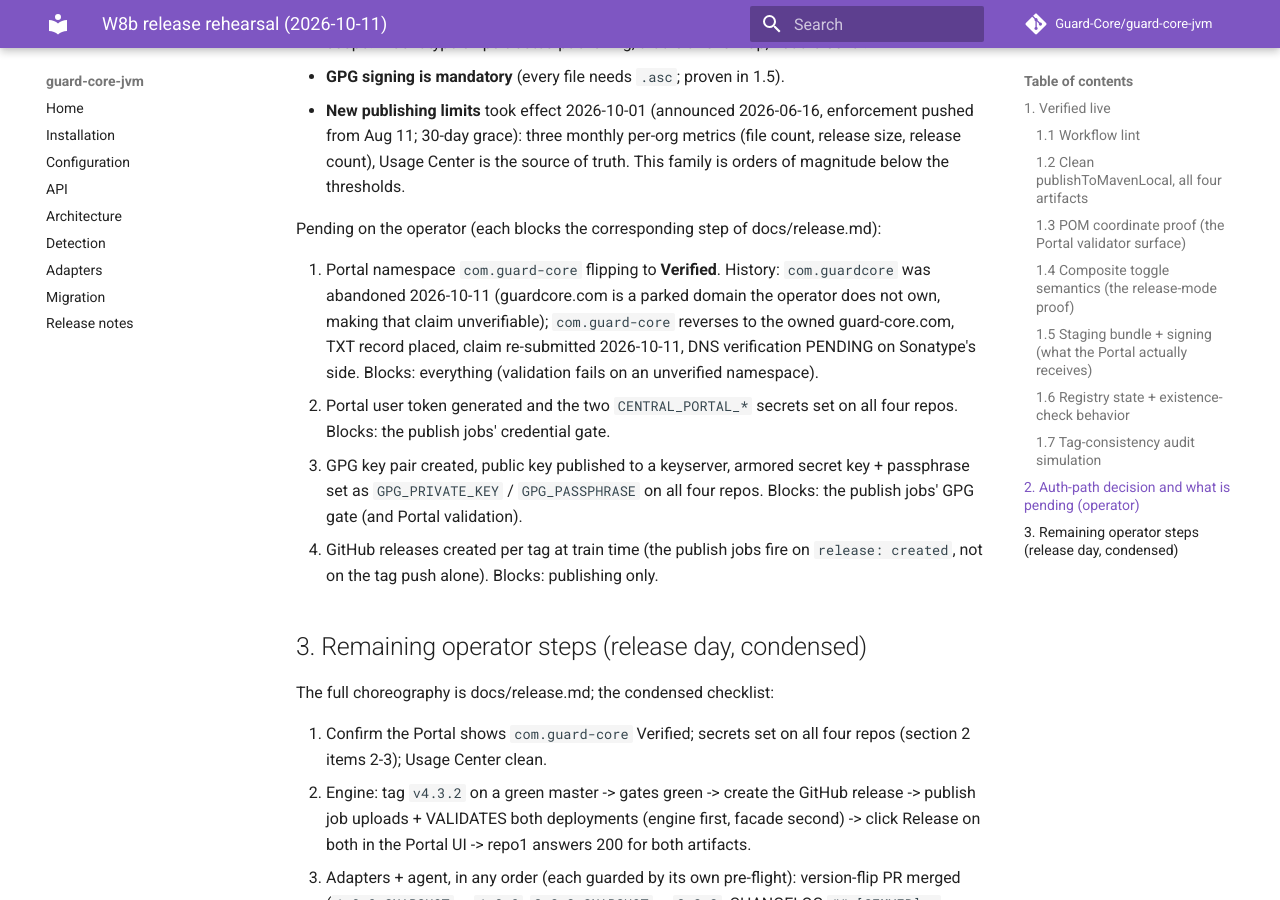
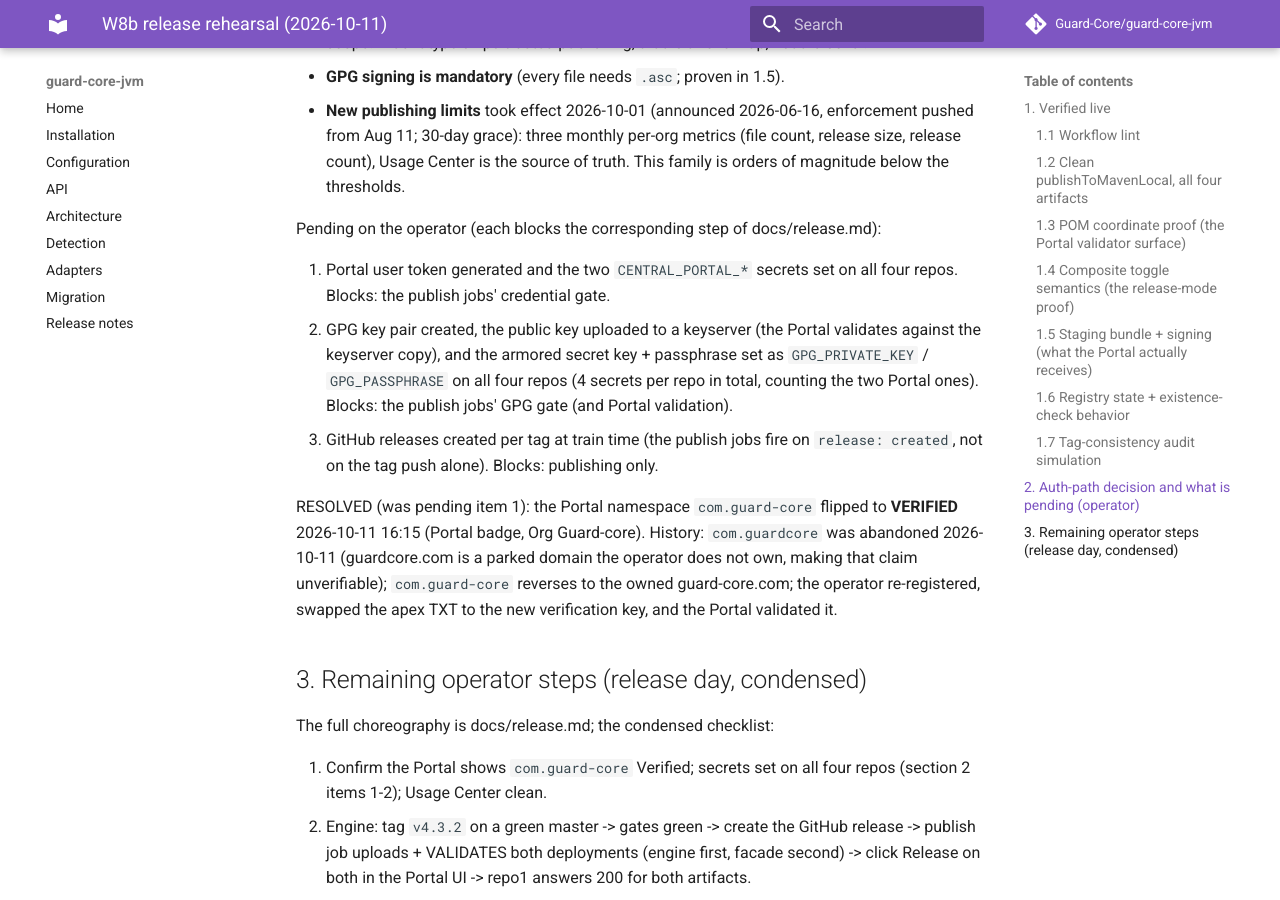
Before and after one commit to Guard-Core/guard-core-jvm, an MkDocs documentation site: the page built from docs/release-rehearsal.md, in a window 1280 px wide and 900 px high, scrolled down 3537 px. Built offline with MkDocs 1.6.1 and Material for MkDocs 9.7.7, drawn with Linux system fonts in a browser that asks for light colours; comment, search, counter and statistics services are not loaded.

Commit message:
docs(w8d): rehearsal pending section - namespace verified, secrets remain
com.guard-core flipped to VERIFIED 2026-10-11 16:15 (Portal badge, Org
Guard-core); move it out of the pending list with the resolution history.
Remaining operator work: the 4 secrets per repo (Portal token pair + GPG
pair) and the GPG public-key keyserver upload, then release-day items only.

```diff
--- a/docs/release-rehearsal.md
+++ b/docs/release-rehearsal.md
@@ -174,26 +174,29 @@ notes):
 
 Pending on the operator (each blocks the corresponding step of docs/release.md):
 
-1. Portal namespace `com.guard-core` flipping to **Verified**. History:
-   `com.guardcore` was abandoned 2026-10-11 (guardcore.com is a parked domain
-   the operator does not own, making that claim unverifiable); `com.guard-core`
-   reverses to the owned guard-core.com, TXT record placed, claim
-   re-submitted 2026-10-11, DNS verification PENDING on Sonatype's side.
-   Blocks: everything (validation fails on an unverified namespace).
-2. Portal user token generated and the two `CENTRAL_PORTAL_*` secrets set on
+1. Portal user token generated and the two `CENTRAL_PORTAL_*` secrets set on
    all four repos. Blocks: the publish jobs' credential gate.
-3. GPG key pair created, public key published to a keyserver, armored secret
-   key + passphrase set as `GPG_PRIVATE_KEY` / `GPG_PASSPHRASE` on all four
-   repos. Blocks: the publish jobs' GPG gate (and Portal validation).
-4. GitHub releases created per tag at train time (the publish jobs fire on
+2. GPG key pair created, the public key uploaded to a keyserver (the Portal
+   validates against the keyserver copy), and the armored secret key +
+   passphrase set as `GPG_PRIVATE_KEY` / `GPG_PASSPHRASE` on all four repos
+   (4 secrets per repo in total, counting the two Portal ones). Blocks: the
+   publish jobs' GPG gate (and Portal validation).
+3. GitHub releases created per tag at train time (the publish jobs fire on
    `release: created`, not on the tag push alone). Blocks: publishing only.
+
+RESOLVED (was pending item 1): the Portal namespace `com.guard-core` flipped
+to **VERIFIED** 2026-10-11 16:15 (Portal badge, Org Guard-core). History:
+`com.guardcore` was abandoned 2026-10-11 (guardcore.com is a parked domain
+the operator does not own, making that claim unverifiable); `com.guard-core`
+reverses to the owned guard-core.com; the operator re-registered, swapped
+the apex TXT to the new verification key, and the Portal validated it.
 
 ## 3. Remaining operator steps (release day, condensed)
 
 The full choreography is docs/release.md; the condensed checklist:
 
 1. Confirm the Portal shows `com.guard-core` Verified; secrets set on all
-   four repos (section 2 items 2-3); Usage Center clean.
+   four repos (section 2 items 1-2); Usage Center clean.
 2. Engine: tag `v4.3.2` on a green master -> gates green -> create the GitHub
    release -> publish job uploads + VALIDATES both deployments (engine first,
    facade second) -> click Release on both in the Portal UI -> repo1 answers
```
